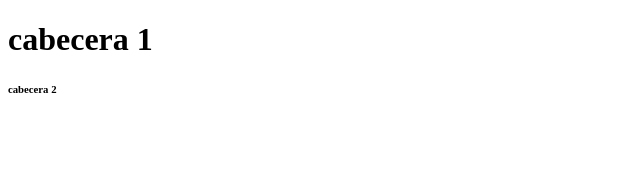
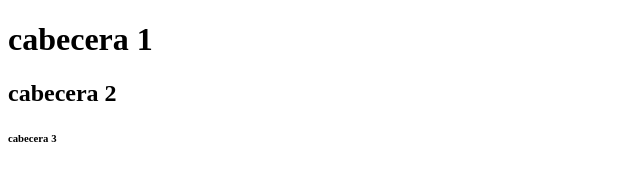
Before and after one commit to josecc35/josechinchay.github.io, a plain HTML site: page pagina.html in a window 1280 px wide. Shown: the whole page, without its empty margins (0-640 px from the left). Drawn offline with Linux system fonts and the light colour scheme.

Commit message:
version 3

```diff
--- a/pagina.html
+++ b/pagina.html
@@ -12,6 +12,7 @@
     <!-- comentario 2 -->
     <!-- comentario 3 -->
     <h1>cabecera 1</h1>
-    <h6>cabecera 2</h6>
+    <h2>cabecera 2</h2>
+    <h6>cabecera 3</h6>
 </body>
 </html>
```
